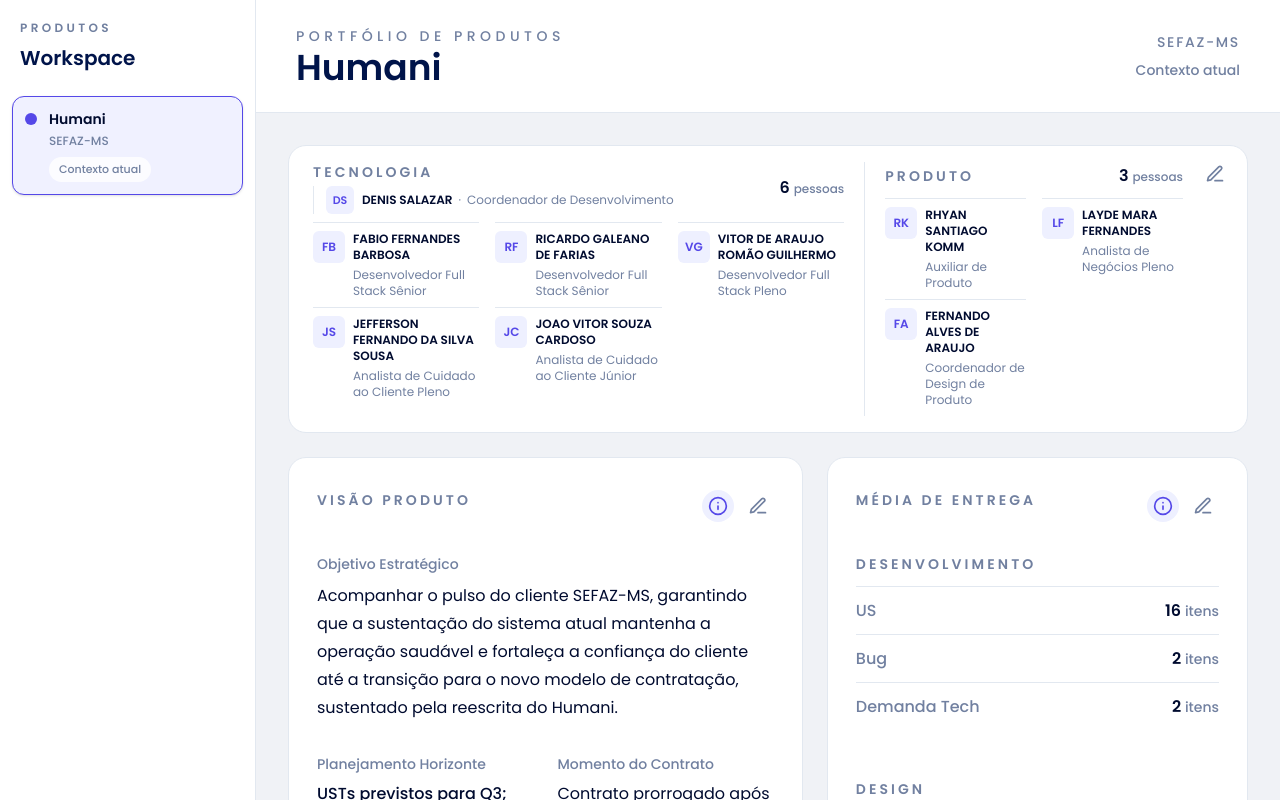
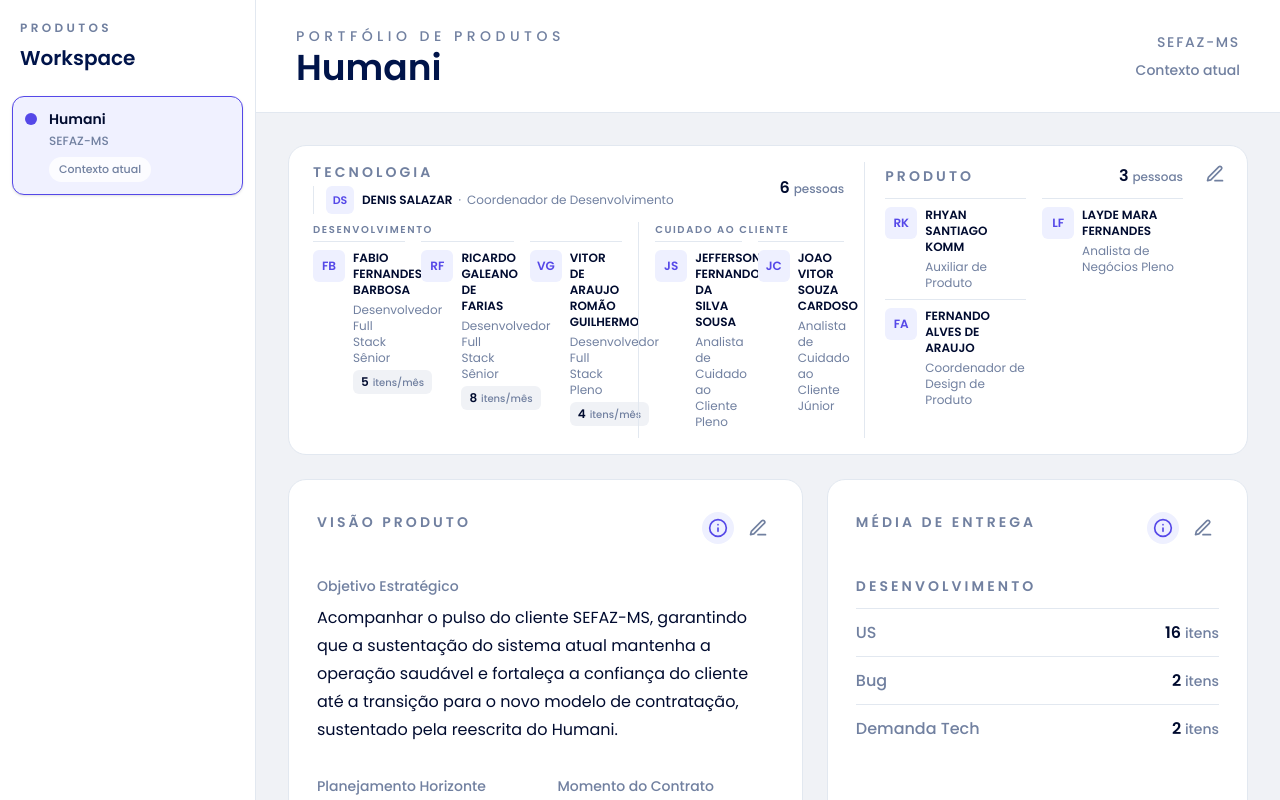
Before and after one commit to RhyanSKomm/Portfolio-de-Produtos, a Next.js app: page / in a window 1280 px wide. Shown: the top 800 px of the page. Built offline with nearby package versions, Linux system fonts and the light colour scheme.

Commit message:
Adiciona medias por desenvolvedor

```diff
--- a/app/page.tsx
+++ b/app/page.tsx
@@ -18,6 +18,7 @@
 type TeamMember = {
   name: string;
   role: string;
+  deliveryAverage?: number;
 };
 
 type TeamData = {
@@ -233,12 +234,20 @@
         .map((member) => ({
           name: member.name.trim(),
           role: member.role.trim(),
+          deliveryAverage:
+            typeof member.deliveryAverage === "number"
+              ? Math.max(0, Math.round(member.deliveryAverage))
+              : undefined,
         }))
         .filter((member) => member.name || member.role),
       product: teamDraft.product
         .map((member) => ({
           name: member.name.trim(),
           role: member.role.trim(),
+          deliveryAverage:
+            typeof member.deliveryAverage === "number"
+              ? Math.max(0, Math.round(member.deliveryAverage))
+              : undefined,
         }))
         .filter((member) => member.name || member.role),
     };
@@ -1342,10 +1351,15 @@
     field: keyof TeamMember,
     value: string,
   ) {
+    const nextValue =
+      field === "deliveryAverage"
+        ? Math.max(0, Math.round(Number(value) || 0))
+        : value;
+
     onChange({
       ...draft,
       [group]: draft[group].map((member, currentIndex) =>
-        currentIndex === index ? { ...member, [field]: value } : member,
+        currentIndex === index ? { ...member, [field]: nextValue } : member,
       ),
     });
   }
@@ -1443,6 +1457,63 @@
       : (nameParts.at(0)?.charAt(1) ?? "");
 
   return `${firstInitial}${lastInitial}`.toUpperCase();
+}
+
+function TeamMemberSummary({ member }: { member: TeamMember }) {
+  return (
+    <div className="grid min-h-12 grid-cols-[32px_minmax(0,1fr)] items-start gap-2 border-t border-slate-200 py-2">
+      <span className="flex h-8 w-8 items-center justify-center rounded-md bg-[#eef0ff] text-xs font-semibold text-[#5548e8]">
+        {getInitials(member.name)}
+      </span>
+      <div className="min-w-0">
+        <p className="text-xs font-semibold leading-4 text-[#000b2f]">
+          {member.name}
+        </p>
+        <p className="mt-1 text-xs leading-4 text-[#7180a0]">{member.role}</p>
+        {typeof member.deliveryAverage === "number" &&
+        member.role.toLowerCase().includes("desenvolvedor") ? (
+          <p className="mt-1 inline-flex items-baseline gap-1 rounded-md bg-[#f0f2f6] px-2 py-1 font-mono text-xs font-semibold text-[#000b2f]">
+            {member.deliveryAverage}
+            <span className="font-sans text-[10px] font-medium text-[#7180a0]">
+              itens/mês
+            </span>
+          </p>
+        ) : null}
+      </div>
+    </div>
+  );
+}
+
+function TeamMemberGroup({
+  members,
+  title,
+}: {
+  members: { index: number; member: TeamMember }[];
+  title: string;
+}) {
+  return (
+    <div>
+      <p className="mb-1 text-[10px] font-semibold uppercase tracking-[0.16em] text-[#7180a0]">
+        {title}
+      </p>
+      <div
+        className={`grid gap-x-4 ${
+          members.length === 3
+            ? "md:grid-cols-3"
+            : members.length === 2
+              ? "md:grid-cols-2"
+              : ""
+        }`}
+      >
+        {members.map(({ index, member }) => (
+          <TeamMemberSummary
+            key={`${index}-${member.name}-${member.role}`}
+            member={member}
+          />
+        ))}
+      </div>
+    </div>
+  );
 }
 
 function TeamSection({
@@ -1477,6 +1548,12 @@
   const displayedMembers = members
     .map((member, index) => ({ index, member }))
     .filter(({ index }) => isEditing || index !== coordinatorIndex);
+  const developers = displayedMembers.filter(({ member }) =>
+    member.role.toLowerCase().includes("desenvolvedor"),
+  );
+  const customerCare = displayedMembers.filter(
+    ({ member }) => !member.role.toLowerCase().includes("desenvolvedor"),
+  );
 
   return (
     <div className={group === "product" ? "border-t border-slate-200 pt-4 xl:border-l xl:border-t-0 xl:pl-5 xl:pt-0" : ""}>
@@ -1506,15 +1583,15 @@
         </p>
       </div>
 
+      {isEditing ? (
         <div
           className={`mt-2 grid gap-x-4 gap-y-0 ${
             group === "technology"
-            ? "md:grid-cols-2 xl:grid-cols-3 2xl:grid-cols-5"
+              ? "md:grid-cols-2 xl:grid-cols-3"
               : "md:grid-cols-2 2xl:grid-cols-3"
           }`}
         >
-        {displayedMembers.map(({ index, member }) =>
-          isEditing ? (
+          {displayedMembers.map(({ index, member }) => (
             <div className="grid gap-2 border-t border-slate-200 py-3" key={`team-editor-${group}-${index}`}>
               <div className="grid grid-cols-[minmax(0,1fr)_40px] gap-2">
                 <input
@@ -1541,22 +1618,44 @@
                 value={member.role}
                 onChange={(event) => onUpdate(index, "role", event.target.value)}
               />
+              {group === "technology" &&
+              member.role.toLowerCase().includes("desenvolvedor") ? (
+                <label className="flex items-center gap-2 text-xs font-medium text-[#7180a0]">
+                  Média mensal
+                  <input
+                    aria-label={`Média mensal de entregas de ${member.name || `pessoa ${index + 1}`}`}
+                    className="h-9 w-20 rounded-lg border border-slate-200 bg-white px-3 text-center font-mono text-xs font-semibold text-[#000b2f] outline-none focus:border-[#5548e8] focus:ring-4 focus:ring-[#5548e8]/10"
+                    min="0"
+                    step="1"
+                    type="number"
+                    value={member.deliveryAverage ?? 0}
+                    onChange={(event) =>
+                      onUpdate(index, "deliveryAverage", event.target.value)
+                    }
+                  />
+                  itens/mês
+                </label>
+              ) : null}
+            </div>
+          ))}
+        </div>
+      ) : group === "technology" ? (
+        <div className="mt-2 grid gap-4 xl:grid-cols-[minmax(0,3fr)_minmax(0,2fr)]">
+          <TeamMemberGroup members={developers} title="Desenvolvimento" />
+          <div className="xl:border-l xl:border-slate-200 xl:pl-4">
+            <TeamMemberGroup members={customerCare} title="Cuidado ao Cliente" />
+          </div>
         </div>
       ) : (
-            <div className="grid min-h-12 grid-cols-[32px_minmax(0,1fr)] items-start gap-2 border-t border-slate-200 py-2" key={`${member.name}-${member.role}`}>
-              <span className="flex h-8 w-8 items-center justify-center rounded-md bg-[#eef0ff] text-xs font-semibold text-[#5548e8]">
-                {getInitials(member.name)}
-              </span>
-              <div className="min-w-0">
-                <p className="text-xs font-semibold leading-4 text-[#000b2f]">
-                  {member.name}
-                </p>
-                <p className="mt-1 text-xs leading-4 text-[#7180a0]">{member.role}</p>
-              </div>
-            </div>
-          ),
+        <div className="mt-2 grid gap-x-4 md:grid-cols-2 2xl:grid-cols-3">
+          {displayedMembers.map(({ index, member }) => (
+            <TeamMemberSummary
+              key={`${index}-${member.name}-${member.role}`}
+              member={member}
+            />
+          ))}
+        </div>
       )}
-      </div>
 
       {isEditing ? (
         <button
--- a/data/humani.json
+++ b/data/humani.json
@@ -64,15 +64,18 @@
       },
       {
         "name": "FABIO FERNANDES BARBOSA",
-        "role": "Desenvolvedor Full Stack Sênior"
+        "role": "Desenvolvedor Full Stack Sênior",
+        "deliveryAverage": 5
       },
       {
         "name": "RICARDO GALEANO DE FARIAS",
-        "role": "Desenvolvedor Full Stack Sênior"
+        "role": "Desenvolvedor Full Stack Sênior",
+        "deliveryAverage": 8
       },
       {
         "name": "VITOR DE ARAUJO ROMÃO GUILHERMO",
-        "role": "Desenvolvedor Full Stack Pleno"
+        "role": "Desenvolvedor Full Stack Pleno",
+        "deliveryAverage": 4
       },
       {
         "name": "JEFFERSON FERNANDO DA SILVA SOUSA",
```
Lines whose indentation alone changed are shown as unchanged.
